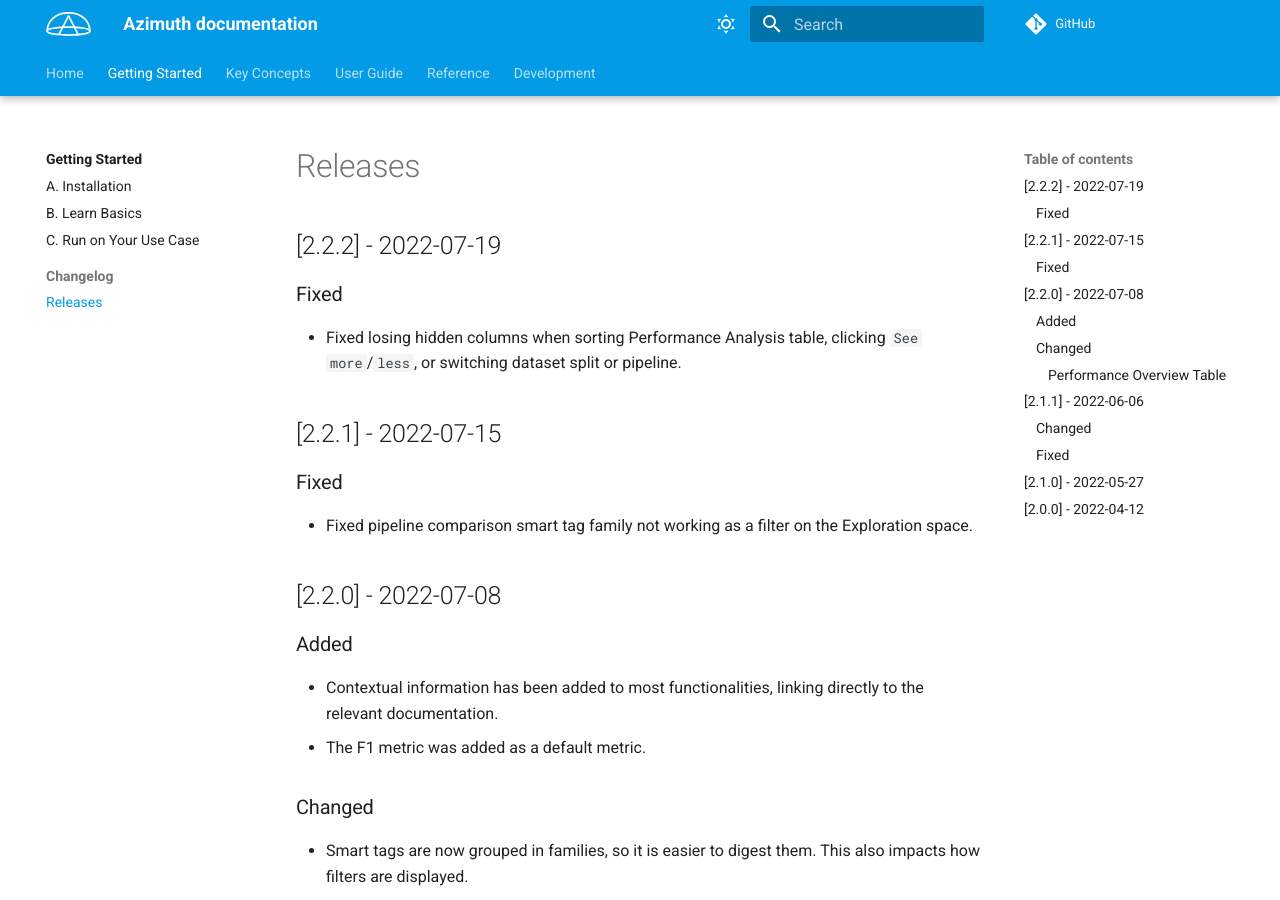
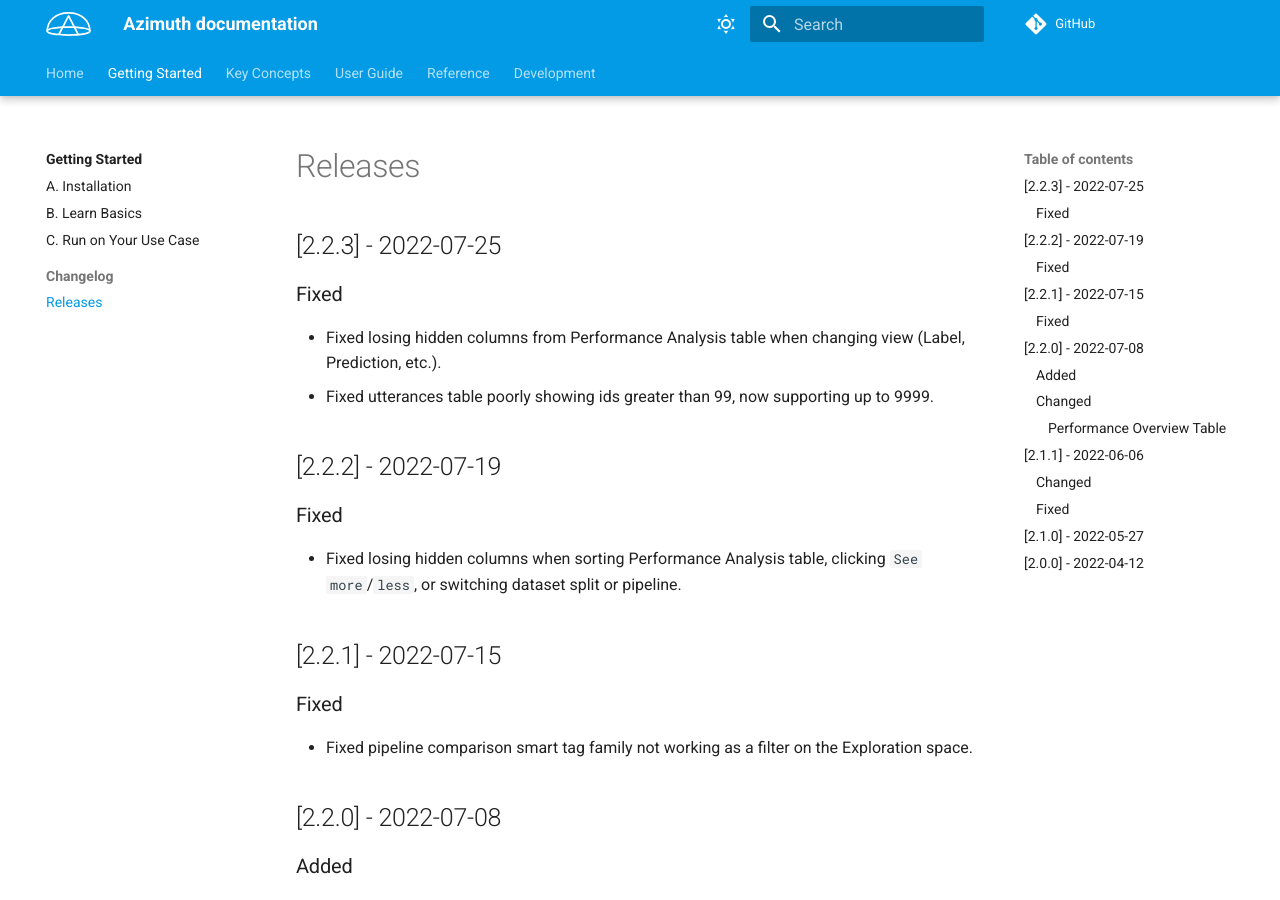
Before and after one commit to ServiceNow/azimuth, an MkDocs documentation site: the page built from docs/docs/getting-started/changelog.md, in a window 1280 px wide and 900 px high. Built offline with MkDocs 1.6.1 and Material for MkDocs 9.7.7, drawn with Linux system fonts in a browser that asks for light colours; comment, search, counter and statistics services are not loaded; the version menu is left out.

Commit message:
Prepare patch release

```diff
--- a/docs/docs/getting-started/changelog.md
+++ b/docs/docs/getting-started/changelog.md
@@ -1,4 +1,11 @@
 # Releases
+
+## [2.2.3] - 2022-07-25
+
+### Fixed
+
+- Fixed losing hidden columns from Performance Analysis table when changing view (Label, Prediction, etc.).
+- Fixed utterances table poorly showing ids greater than 99, now supporting up to 9999.
 
 ## [2.2.2] - 2022-07-19
 
--- a/pyproject.toml
+++ b/pyproject.toml
@@ -1,6 +1,6 @@
 [tool.poetry]
 name = "azimuth"
-version = "2.2.2"
+version = "2.2.3"
 description = "Azimuth provides an unified error analysis experience to data scientists."
 readme = "README.md"
 authors = ["Butter-ball team <xaicaps@servicenow.com>"]
```
